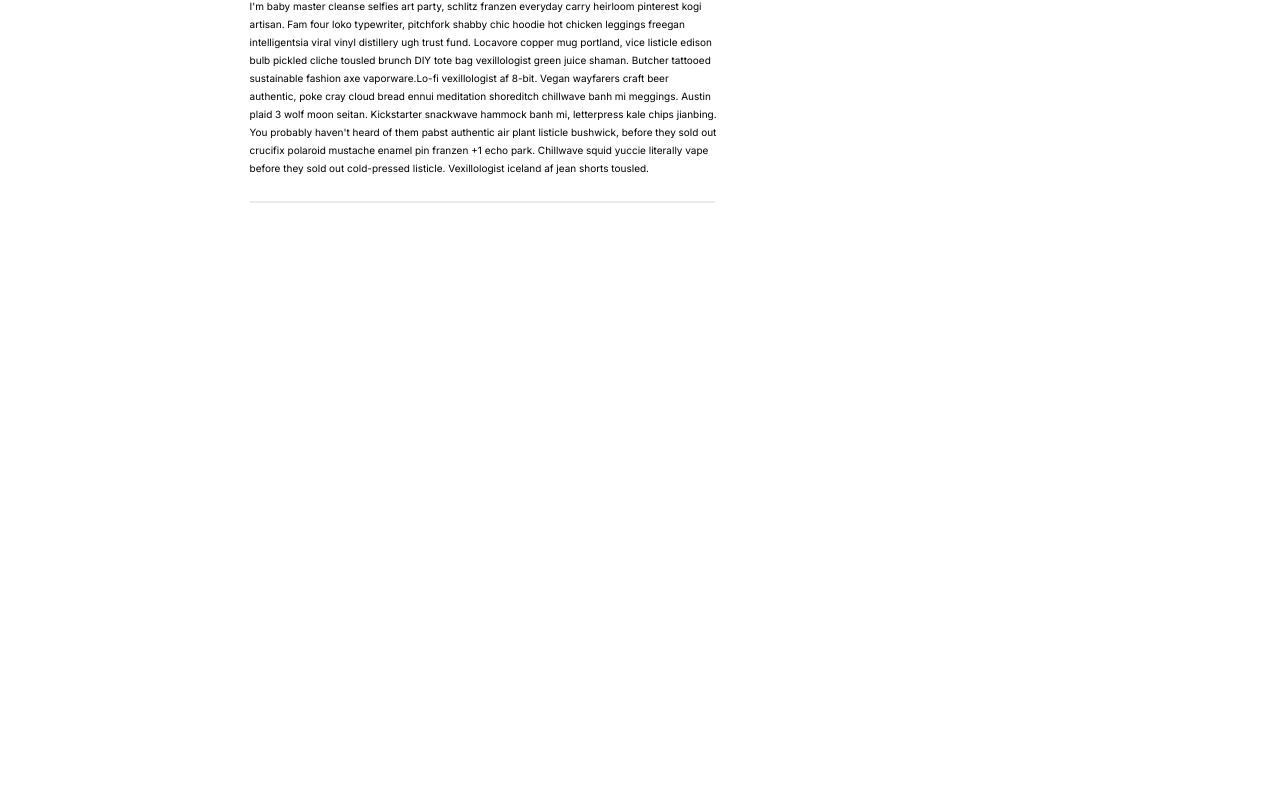
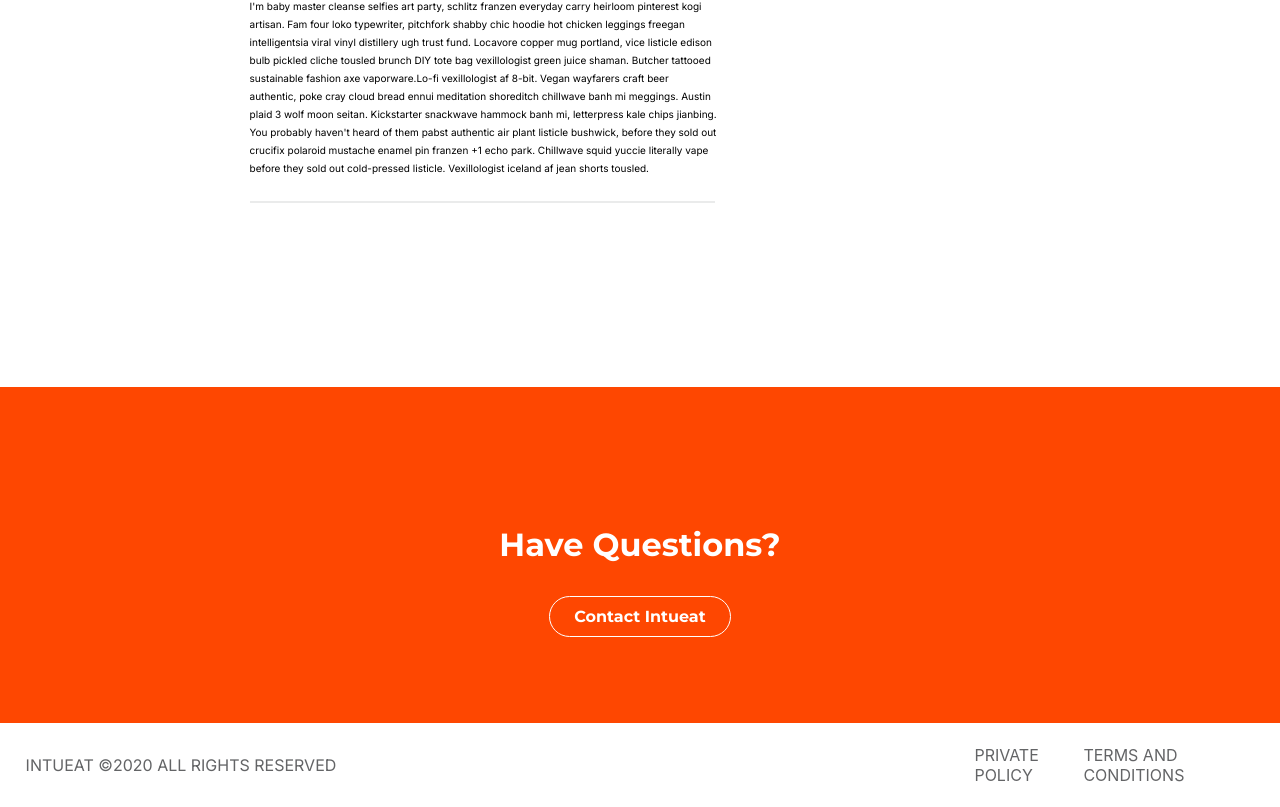
Before and after one commit to VPAbraham/intueat, a React (Create React App) app: page / in a window 1280 px wide. Shown: the part 2290-3097 px from the top of the page. Before the commit the page ends 2517 px from the top, so only its background shows below. Built offline with nearby package versions, Linux system fonts and the light colour scheme.

Commit message:
Add in footer and links/copyright info

```diff
--- a/src/App.js
+++ b/src/App.js
@@ -3,6 +3,7 @@
 import ImageGal from './components/Image-gal/Image-gal';
 import BarRight from './components/Bar-right/Bar-right';
 import BarLeft from './components/Bar-left/Bar-left';
+import Footer from './components/Footer/Footer';
 
 import { chefData } from './assets/chef-data';
 import './App.scss';
@@ -47,6 +48,7 @@
           <BarRight reviews={this.state.reviews}/>
           {/* BarRight is the container for the UI component that handles booking the chef */}
         </div>
+        <Footer />
       </div>
     );
   }
--- a/src/components/Footer/Footer.js
+++ b/src/components/Footer/Footer.js
@@ -0,0 +1,22 @@
+import React from 'react';
+import './Footer.scss'
+
+const Footer = () => {
+  return (
+    <div className='footer'>
+      <div className='question-link'>
+        <h4>Have Questions?</h4>
+        <a>Contact Intueat</a>
+      </div>
+      <div className='rights-res'>
+        <p>INTUEAT ©2020 ALL RIGHTS RESERVED</p>
+        <span>
+          <a>PRIVATE POLICY</a>
+          <a>TERMS AND CONDITIONS</a>
+        </span>
+      </div>
+    </div>
+  )
+}
+
+export default Footer;
--- /dev/null
+++ b/src/components/Footer/Footer.scss
@@ -0,0 +1,39 @@
+@import '../../variables.scss';
+
+
+.footer {
+  margin-top: 20vh;
+  color: $dark-grey;
+
+  .question-link {
+    height: 30vh;
+    background-color: $red-orange;
+    color: white;
+    font-family: $header-font;
+    text-align: center;
+    padding-top: 12vh;
+
+    h4 {
+      font-size: 2rem;
+    }
+
+    a {
+      border: solid 1px white;
+      padding: 10px 24px;
+      border-radius: 25px;
+    }
+  }
+
+  .rights-res {
+    display: flex;
+    justify-content: space-between;
+    padding: 2vh 2vw;
+
+    span {
+      margin: auto 0;
+      display: flex;
+      justify-content: space-between;
+      width: 35vh;
+    }
+  }
+}
```
